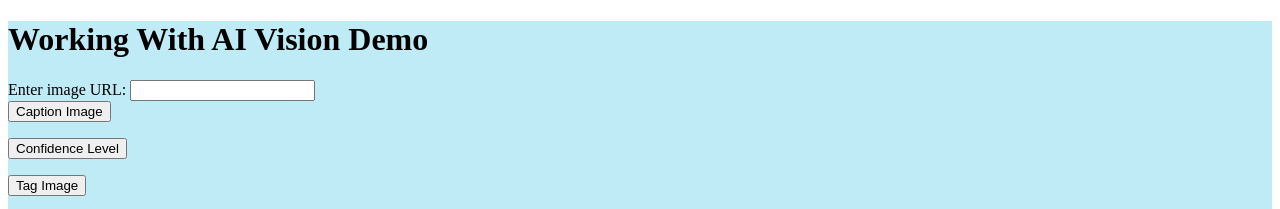
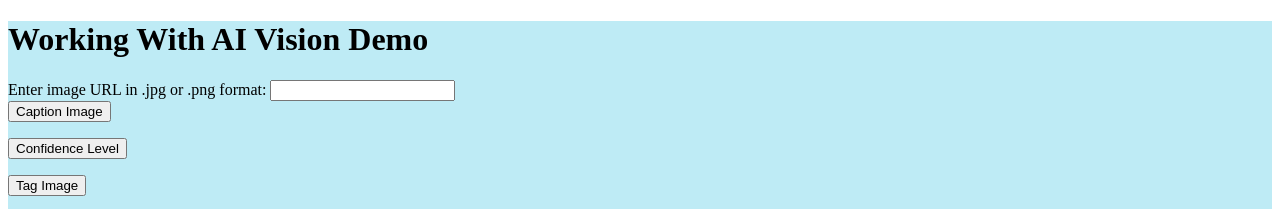
Before and after one commit to Findjules2/ITIS-6177-FinalProject, a website: page index.html in a window 1280 px wide. Shown: the top 209 px of the page. Drawn offline with nearby package versions, Linux system fonts and the light colour scheme.

Commit message:
Final touches

```diff
--- a/index.html
+++ b/index.html
@@ -10,7 +10,7 @@
         <h1>Working With AI Vision Demo</h1>
         <form action="/caption" id="form">
             <div>
-                <label for="imageURL">Enter image URL:</label>
+                <label for="imageURL">Enter image URL in .jpg or .png format:</label>
                 <input type="text" name="imageURL" id="imageURL" required />
             </div>
             <div>
```
Also changed, not shown: README.md.
